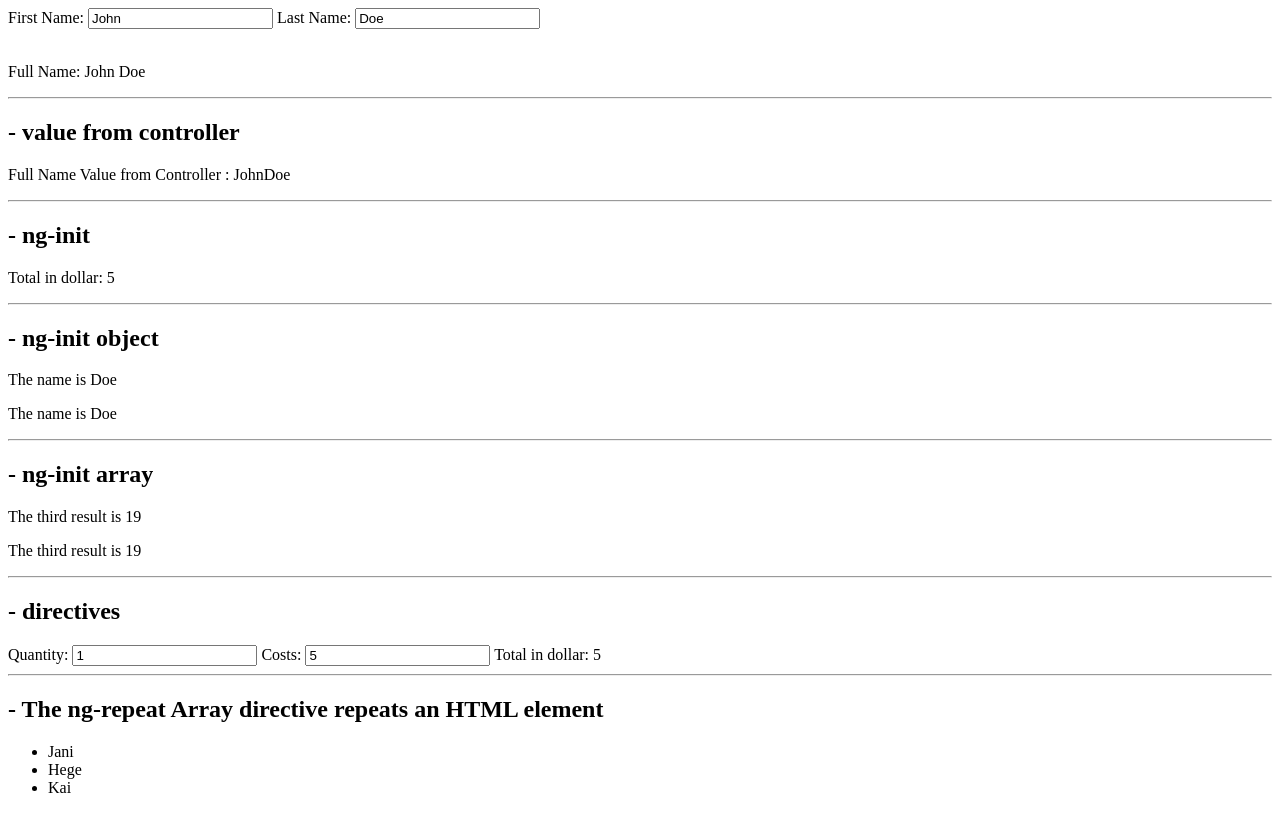
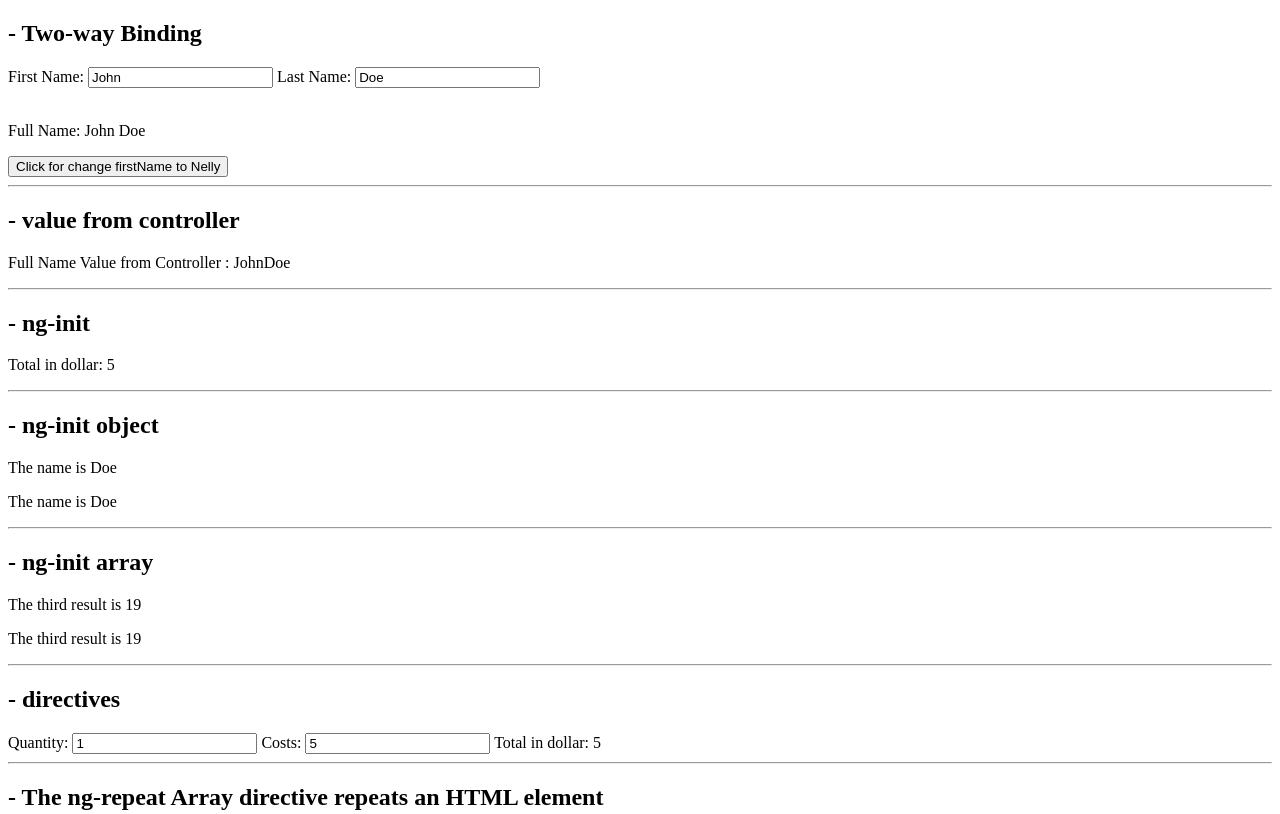
Before and after one commit to wudtichaikarun/angular_1, a plain HTML site: page index.html in a window 1280 px wide. Shown: the top 814 px of the page. Drawn offline with nearby package versions, Linux system fonts and the light colour scheme.

Commit message:
data binding

```diff
--- a/index.html
+++ b/index.html
@@ -11,12 +11,16 @@
       {name:'Kai',country:'Denmark'}]"
     >
       <!-- With the ng-model directive you can bind the value of an input field to a variable created in AngularJS. -->
+      <h2>- Two-way Binding</h2>
       First Name: <input type="text" ng-model="firstName" /> Last Name:
       <input type="text" ng-model="lastName" /><br />
       <br />
       <p>
         Full Name: {{firstName + " " + lastName}}
       </p>
+      <button ng-click="changeName()">
+        Click for change firstName to Nelly
+      </button>
       <hr />
 
       <h2>- value from controller</h2>
@@ -89,6 +93,9 @@
         $scope.firstName = "John";
         $scope.lastName = "Doe";
         $scope.fullName = $scope.firstName + $scope.lastName;
+        $scope.changeName = function () {
+          $scope.firstName = "Nelly";
+        };
       });
       app.directive("w3TestDirective", function () {
         return {
```
